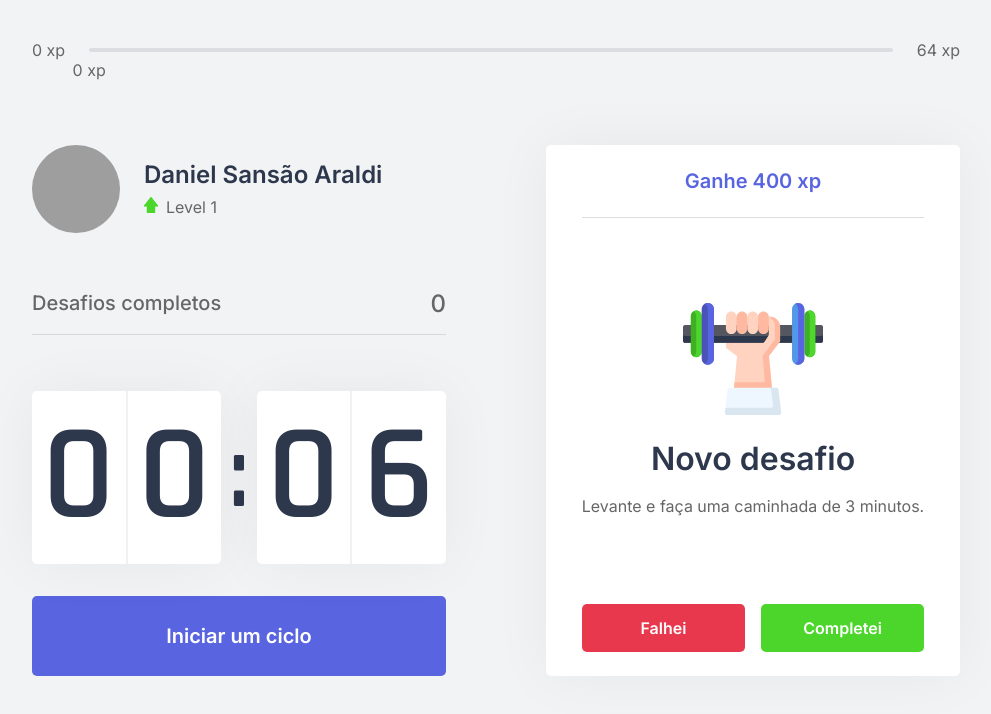
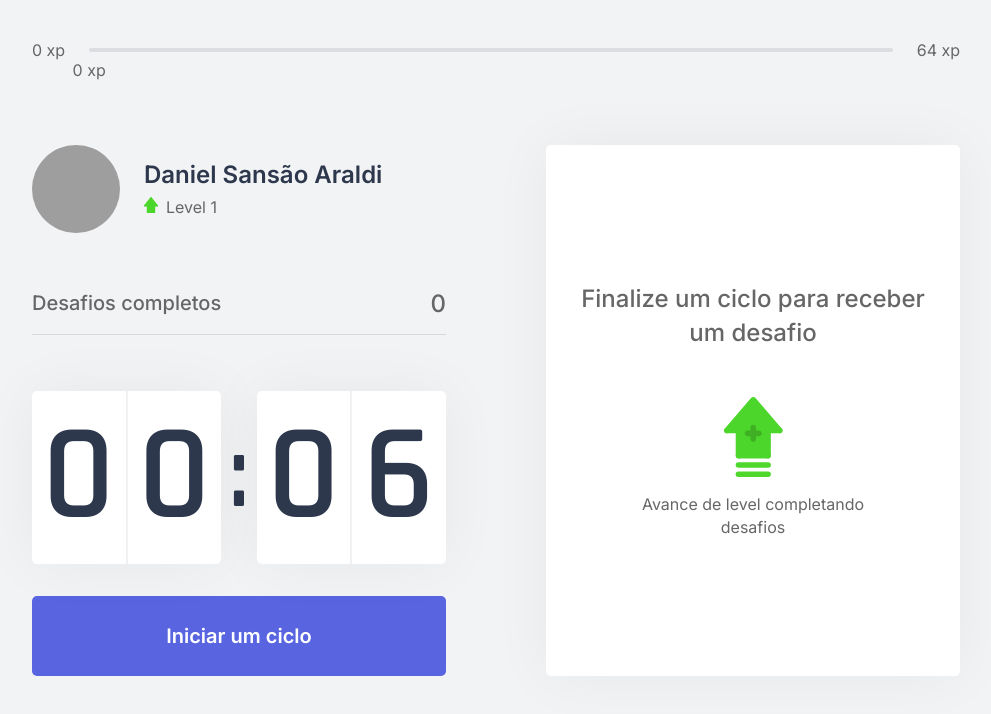
Before and after one commit to DanielAraldi/Move.it, a Next.js app in the folder move-it/: page / in a window 1280 px wide. Shown: the top 714 px of the page, without its empty margins (144-1135 px from the left). Built offline with nearby package versions, Linux system fonts and the light colour scheme; grey boxes are pictures that could not be loaded.

Commit message:
feat: ChallengeBox almost done

```diff
--- a/move-it/src/components/ChallengeBox.tsx
+++ b/move-it/src/components/ChallengeBox.tsx
@@ -1,20 +1,27 @@
+import { useContext } from "react";
+import { ChallengesContext } from "../contexts/ChallengeContext";
+
 import styles from "../styles/components/ChallengeBox.module.css";
 
 export function ChallengeBox() {
-  const hasActiveChallenge = true;
+  const { activeChallenge, resetChallenge } = useContext(ChallengesContext);
 
   return (
     <div className={styles.challengeBoxContainer}>
-      {hasActiveChallenge ? (
+      {activeChallenge ? (
         <div className={styles.challengeActive}>
-          <header>Ganhe 400 xp</header>
+          <header>Ganhe {activeChallenge.amount} xp</header>
           <main>
-            <img src="icons/body.svg" alt="Body" />
+            <img src={`icons/${activeChallenge.type}.svg`} alt="Body" />
             <strong>Novo desafio</strong>
-            <p>Levante e faça uma caminhada de 3 minutos.</p>
+            <p>{activeChallenge.description}</p>
           </main>
           <footer>
-            <button type="button" className={styles.challengeFailedButton}>
+            <button
+              type="button"
+              className={styles.challengeFailedButton}
+              onClick={resetChallenge}
+            >
               Falhei
             </button>
             <button type="button" className={styles.challengeSucceededButton}>
```
